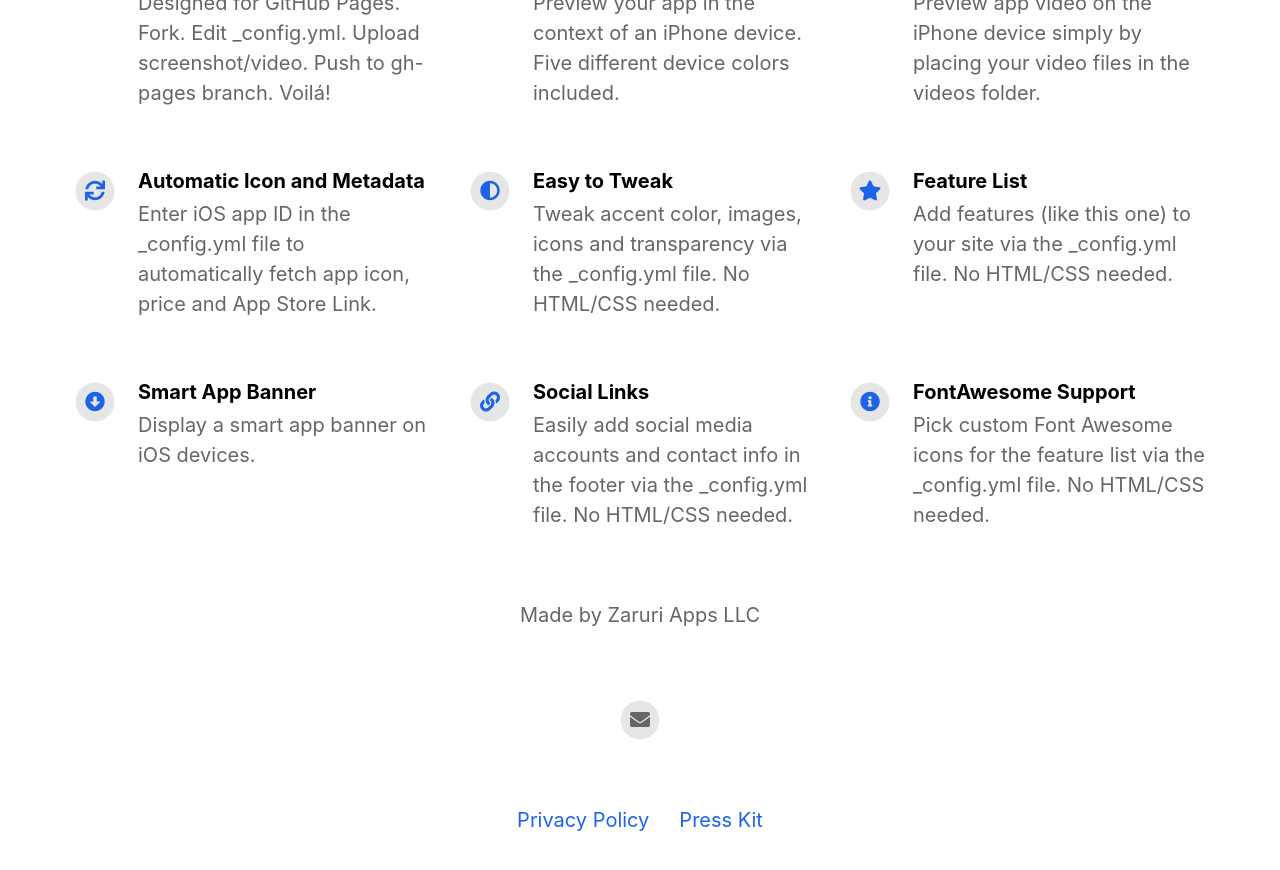
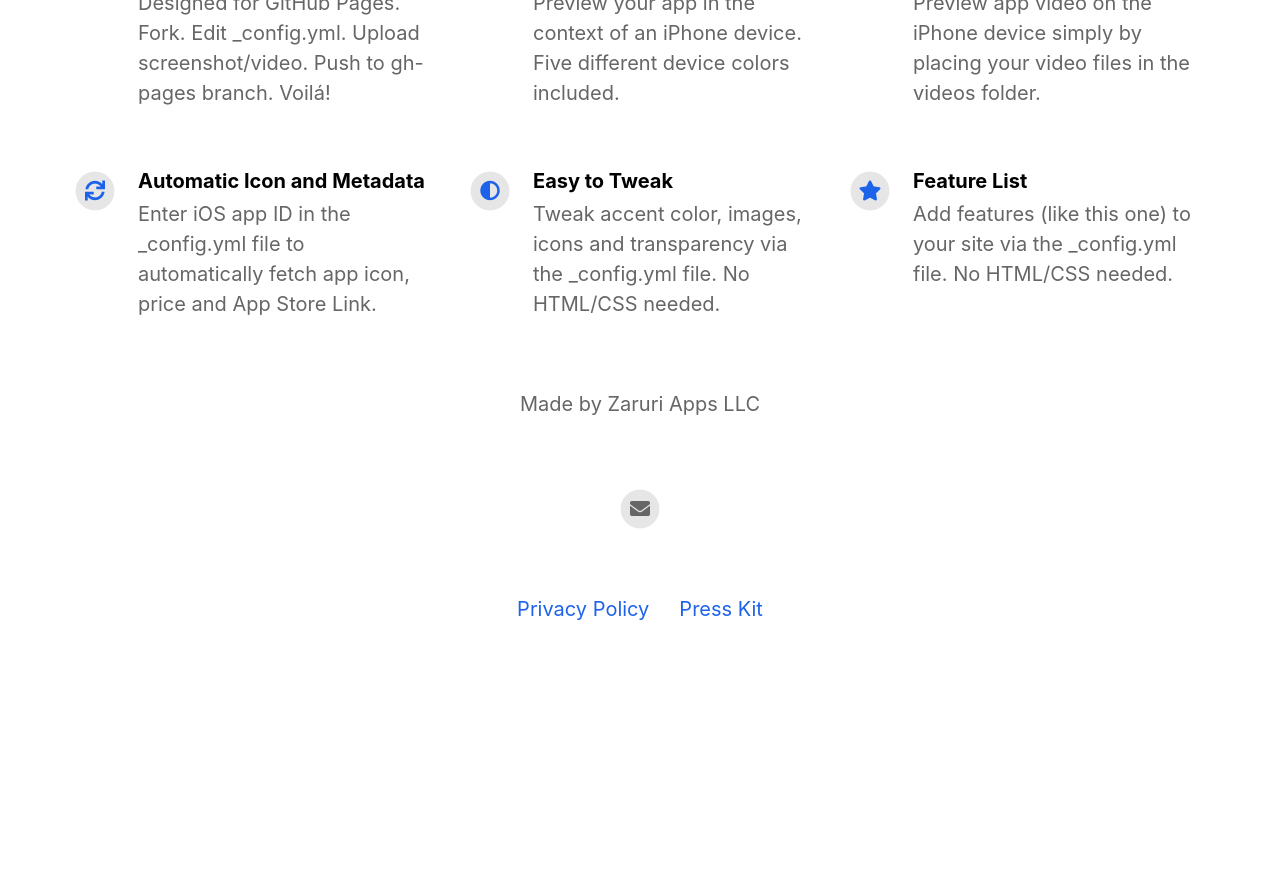
Before and after one commit to zaruri-apps/sew-keeper-site, a Jekyll site: the page built from index.html, in a window 1280 px wide and 900 px high, scrolled down 1124 px. Shown: the top 870 px of the window. Built offline with Jekyll 4.4.1, drawn with Linux system fonts in a browser that asks for light colours; nearby versions of some CDN libraries; after the commit the page ends 1813 px from its top, so only the background shows below that; some of the changed text lies outside the part shown.

Commit message:
added tagline

```diff
--- a/_config.yml
+++ b/_config.yml
@@ -7,13 +7,13 @@ ios_app_country                           : us
 
 appstore_link                             :                                           # Automatically populates if not set and if iOS app ID is set. Otherwise enter manually.
 playstore_link                            :                                           # Enter Google Play Store URL.
-presskit_download_link                    : https://emilbaehr.com                                          # Enter a link to downloadable file or (e.g. public Dropbox link to a .zip file).
+presskit_download_link                    : https://emilbaehr.com                     # Enter a link to downloadable file or (e.g. public Dropbox link to a .zip file).
                                                                                       # Or upload your press kit file to assets and set path accordingly (e.g. "assets/your_press_kit.zip").
 
-app_icon                                  : assets/appicon.png                      # Automatically populates if not set and if iOS app ID is set.  Otherwise enter path to icon file manually.
+app_icon                                  : assets/appicon.png                        # Automatically populates if not set and if iOS app ID is set.  Otherwise enter path to icon file manually.
 app_name                                  : Sew Keeper                                # Automatically populates if not set and if iOS app ID is set.  Otherwise enter manually.
 app_price                                 :                                           # Automatically populates if not set and if iOS app ID is set.  Otherwise enter manually.
-app_description                           : Write a short tagline for your app.
+app_description                           : Find the perfect matching fabrics for your sewing projects
 
 enable_smart_app_banner                   : true                                      # Set to true to show a smart app banner at top of page on mobile devices.
 
@@ -58,23 +58,6 @@ features                                  :
   - title                                 : Feature List
     description                           : Add features (like this one) to your site via the _config.yml file. No HTML/CSS needed.
     fontawesome_icon_name                 : star
-
-  - title                                 : Smart App Banner
-    description                           : Display a smart app banner on iOS devices.
-    fontawesome_icon_name                 : arrow-alt-circle-down
-
-  - title                                 : Social Links
-    description                           : Easily add social media accounts and contact info in the footer via the _config.yml file. No HTML/CSS needed.
-    fontawesome_icon_name                 : link
-
-  - title                                 : FontAwesome Support
-    description                           : Pick custom Font Awesome icons for the feature list via the _config.yml file. No HTML/CSS needed.
-    fontawesome_icon_name                 : info-circle
-
-  - title                                 : # New Feature Title
-    description                           : # New Feature Description
-    fontawesome_icon_name                 : # Enter Font Awesome icon name (e.g. star). Find icons on fontawesome.com/icons.
-
 
 
 # Theme Settings
```
